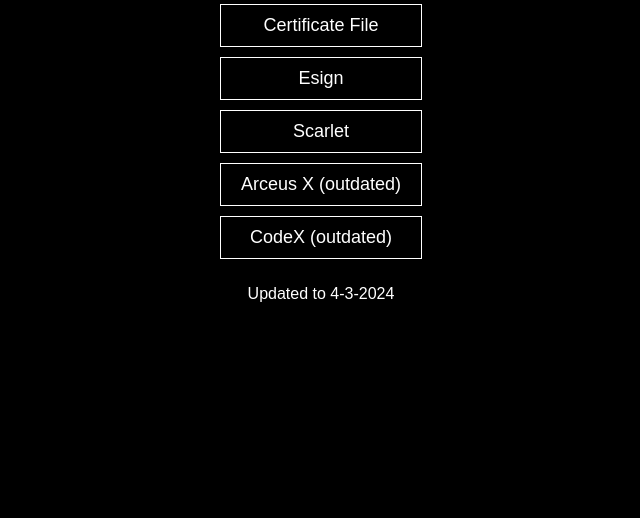
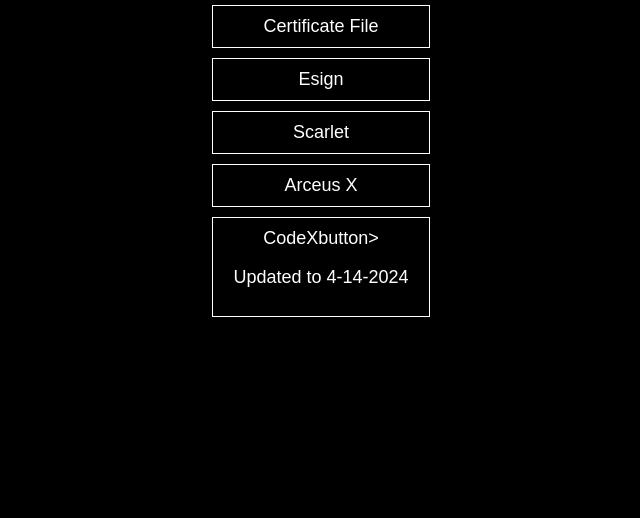
Before and after one commit to Ocean-Bagley/links, a plain HTML site: page index.html in a window 1280 px wide. Shown: the part 282-800 px from the top of the page, without its empty margins (319-959 px from the left). Drawn offline with Linux system fonts and the light colour scheme.

Commit message:
Update index.html

```diff
--- a/index.html
+++ b/index.html
@@ -76,16 +76,16 @@
     <div class="container">
         <h1 class="title">Ocean-Bagley Certificate Links</h1>
         <div class="links">
-            <button class="get-button" onclick="window.location.href='https://cdn.discordapp.com/attachments/1209608896356950046/1228385187621244939/OceanBagleyCert.zip?ex=662bd9db&is=661964db&hm=603e33adfc80cb64eeb4b7dcc24100489b6c82336653491b29e8092a16d0c6f6&'">Certificate File</button>
+            <button class="get-button" onclick="window.location.href='https://cdn.discordapp.com/attachments/1228103452627042344/1229223086629322783/OceanBagleyCert_2.zip?ex=662ee635&is=661c7135&hm=c5a60ed86b7fbe00fcd1564212be7b4ca491f9051208356d617e8ff32df51eba&'">Certificate File</button>
 <!--esign-->
-            <button class="get-button" onclick="window.location.href='https://vvv.eco/r/luFzAnin/'">Esign</button>
+            <button class="get-button" onclick="window.location.href='https://ln.run/4hF4e'">Esign</button>
 <!--scarlet-->
-            <button class="get-button" onclick="window.location.href='https://vvv.eco/r/nDrfjkIc/'">Scarlet</button>
+            <button class="get-button" onclick="window.location.href='https://ln.run/BMNOH'">Scarlet</button>
 <!--arceusx-->
-            <button class="get-button" onclick="window.location.href='https://vvv.eco/r/nWndcFPN/'">Arceus X (outdated)</button>
+            <button class="get-button" onclick="window.location.href='https://ln.run/anmGP'">Arceus X</button>
 <!--codex-->
-            <button class="get-button" onclick="window.location.href='https://vvv.eco/r/TRmVIzdj/'">CodeX (outdated)</button>
-            <p class="additional-text">Updated to 4-3-2024</p>
+            <button class="get-button" onclick="window.location.href='https://ln.run/FWgrY'">CodeXbutton>
+            <p class="additional-text">Updated to 4-14-2024</p>
         </div>
     </div>
 </body>
```
